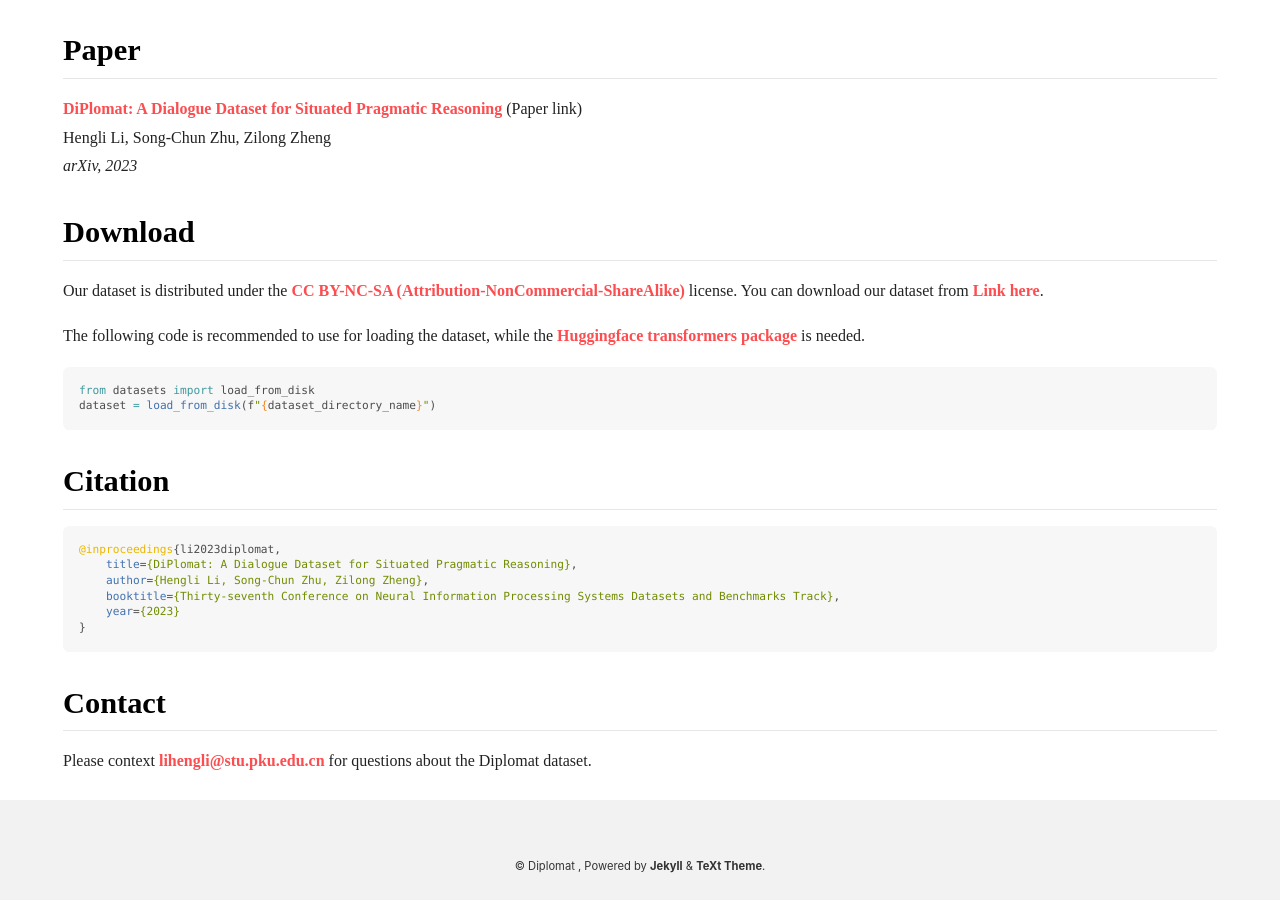
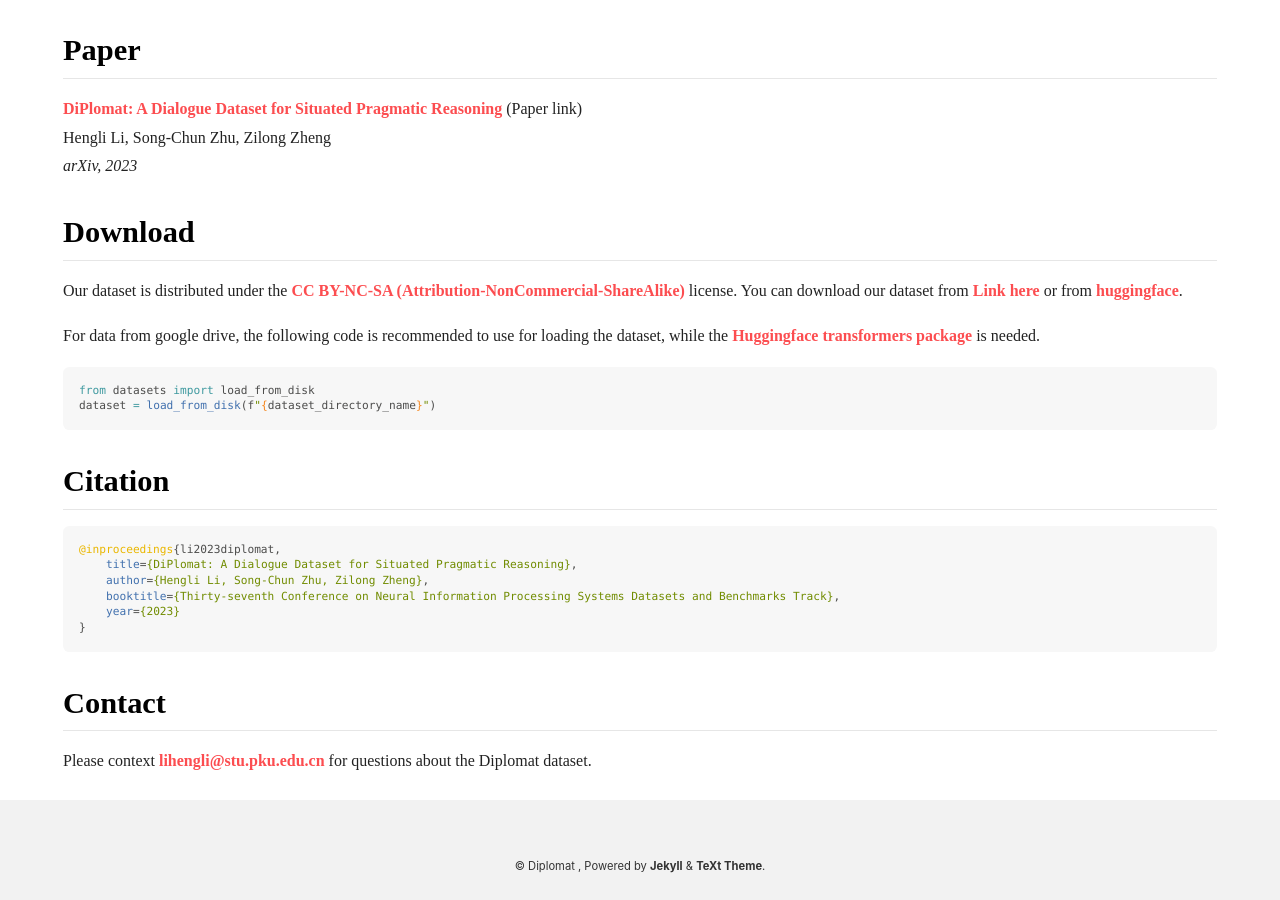
Before and after one commit to diplomat-dataset/diplomat-dataset.github.io, a Jekyll site: the page built from index.md, in a window 1280 px wide and 900 px high, scrolled down 2070 px. Built offline with Jekyll 4.4.1, drawn with Linux system fonts in a browser that asks for light colours.

Commit message:
Update index.md

````diff
--- a/index.md
+++ b/index.md
@@ -53,9 +53,9 @@ Hengli Li, Song-Chun Zhu, Zilong Zheng <br>
 
 ## Download
 
-Our dataset is distributed under the [CC BY-NC-SA (Attribution-NonCommercial-ShareAlike)](https://creativecommons.org/licenses/by-nc-sa/4.0/) license. You can download our dataset from [Link here](https://drive.google.com/drive/folders/1Z33-6pXay9R-zRXJcFNtxaZMjTv9Zfs9?usp=share_link).
+Our dataset is distributed under the [CC BY-NC-SA (Attribution-NonCommercial-ShareAlike)](https://creativecommons.org/licenses/by-nc-sa/4.0/) license. You can download our dataset from [Link here](https://drive.google.com/drive/folders/1Z33-6pXay9R-zRXJcFNtxaZMjTv9Zfs9?usp=share_link) or from [huggingface](https://huggingface.co/datasets/bigai/DiPlomat).
 
-The following code is recommended to use for loading the dataset, while the [Huggingface transformers package](https://anaconda.org/conda-forge/transformers) is needed.
+For data from google drive, the following code is recommended to use for loading the dataset, while the [Huggingface transformers package](https://anaconda.org/conda-forge/transformers) is needed.
 ```python
 from datasets import load_from_disk
 dataset = load_from_disk(f"{dataset_directory_name}")
````
